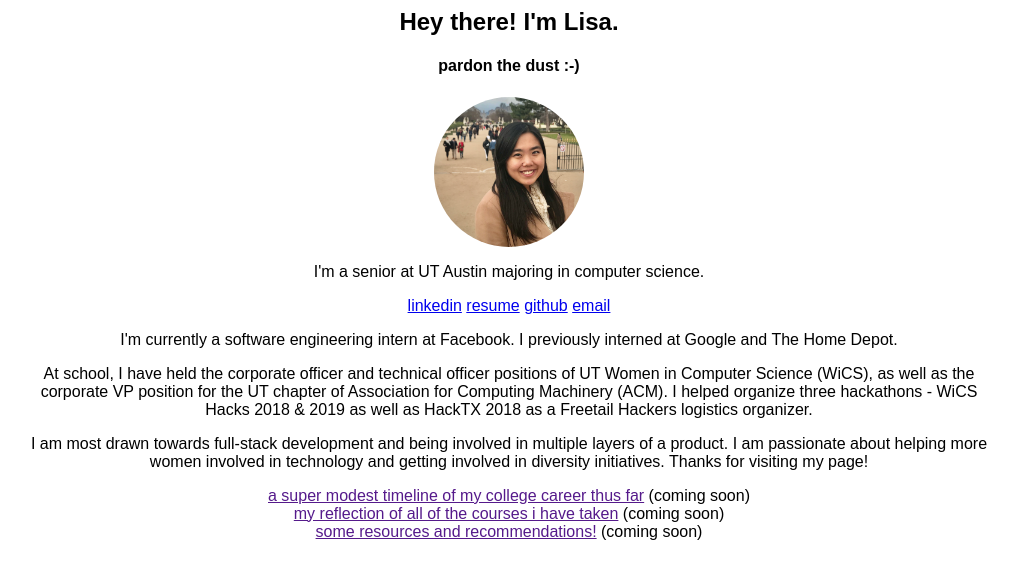
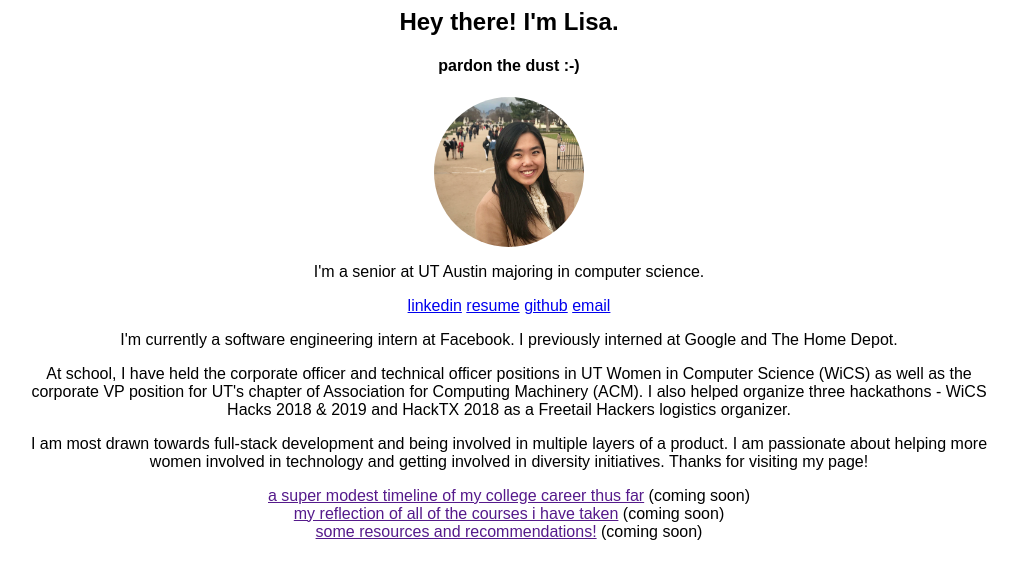
Before and after one commit to lisa-yu/lisa-yu.github.io, a plain HTML site: page index.html in a window 1280 px wide. Shown: the whole page, without its empty margins (131-1149 px from the left). Drawn offline with Linux system fonts and the light colour scheme.

Commit message:
changed more wording

```diff
--- a/index.html
+++ b/index.html
@@ -22,9 +22,9 @@
         I'm currently a software engineering intern at Facebook. I previously interned at Google and The Home Depot.
       </p>
       <p>
-        At school, I have held the corporate officer and technical officer positions of UT Women in Computer Science (WiCS),
-        as well as the corporate VP position for the UT chapter of Association for Computing Machinery (ACM). I helped
-        organize three hackathons - WiCS Hacks 2018 & 2019 as well as HackTX 2018 as a Freetail Hackers logistics organizer.
+        At school, I have held the corporate officer and technical officer positions in UT Women in Computer Science (WiCS)
+        as well as the corporate VP position for UT's chapter of Association for Computing Machinery (ACM).
+        I also helped organize three hackathons - WiCS Hacks 2018 & 2019 and HackTX 2018 as a Freetail Hackers logistics organizer.
       </p>
       <p>I am most drawn towards full-stack development and being involved in multiple layers of a product.
         I am passionate about helping more women involved in technology and getting involved in diversity initiatives.
```
